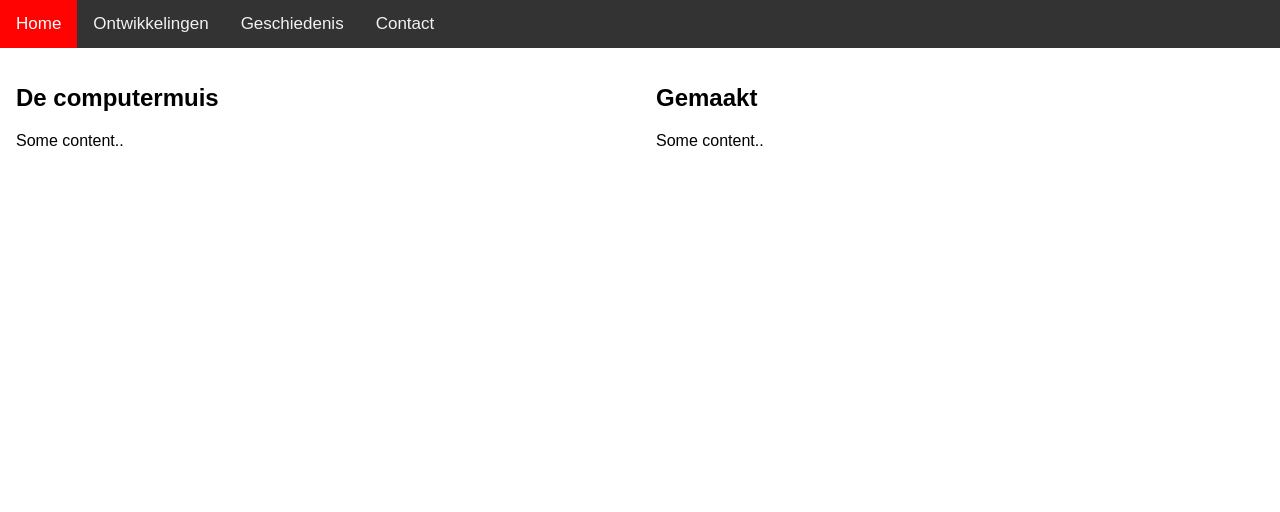
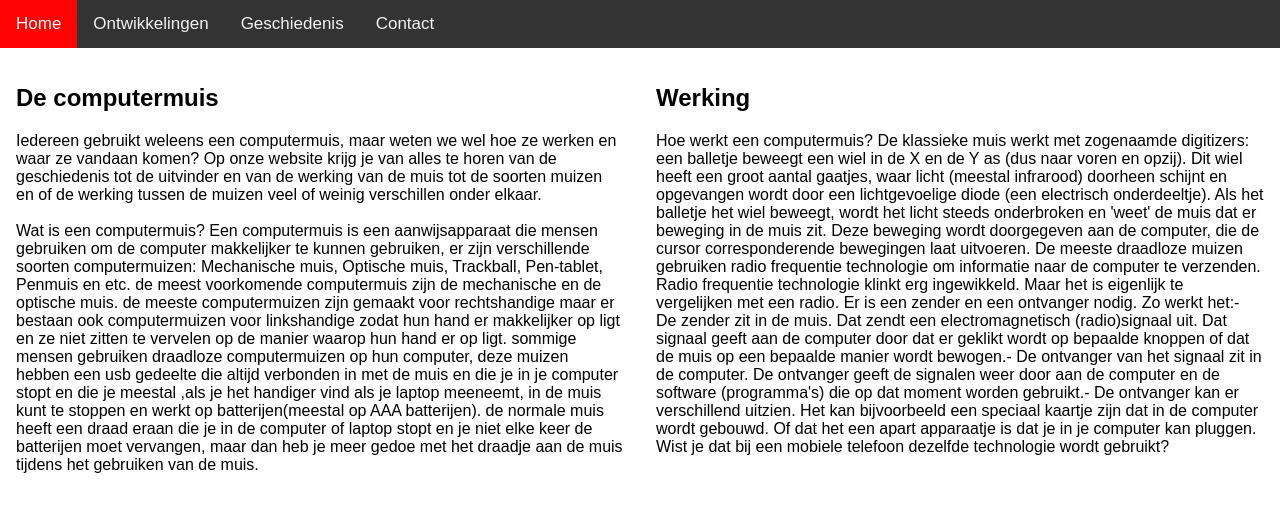
Before and after one commit to maritdeman/informatica01computermuis.github.io, a plain HTML site: page index.html in a window 1280 px wide. Drawn offline with Linux system fonts and the light colour scheme.

Commit message:
Update index.html

```diff
--- a/index.html
+++ b/index.html
@@ -20,11 +20,14 @@
   <div class="row">
     <div class="col-3 col-s-6" style="padding:16px; float: left">
       <h2>De computermuis</h2>
-      <p>Some content..</p>
+      <p> Iedereen gebruikt weleens een computermuis, maar weten we wel hoe ze werken en waar ze vandaan komen? Op onze website krijg je van alles te horen van de geschiedenis tot de uitvinder en van de werking van de muis tot de soorten muizen en of de werking tussen de muizen veel of weinig verschillen onder elkaar.
+        <br><br>
+        Wat is een computermuis? Een computermuis is een aanwijsapparaat die mensen gebruiken om de computer makkelijker te kunnen gebruiken, er zijn verschillende soorten computermuizen: Mechanische muis, Optische muis, Trackball, Pen-tablet, Penmuis en etc. de meest voorkomende computermuis zijn de mechanische en de optische muis. de meeste computermuizen zijn gemaakt voor rechtshandige maar er bestaan ook computermuizen voor linkshandige zodat hun hand er makkelijker op ligt en ze niet zitten te vervelen op de manier waarop hun hand er op ligt. sommige mensen gebruiken draadloze computermuizen op hun computer, deze muizen hebben een usb gedeelte die altijd verbonden in met de muis en die je in je computer stopt en die je meestal ,als je het handiger vind als je laptop meeneemt, in de muis kunt te stoppen en werkt op batterijen(meestal op AAA batterijen). de normale muis heeft een draad eraan die je in de computer of laptop stopt en je niet elke keer de batterijen moet vervangen, maar dan heb je meer gedoe met het draadje aan de muis tijdens het gebruiken van de muis.
+      </p>
     </div>
     <div class="col-3 col-s-6" style="padding:16px; float: right">
-      <h2>Gemaakt</h2>
-      <p>Some content..</p>
+      <h2>Werking</h2>
+      <p>Hoe werkt een computermuis? De klassieke muis werkt met zogenaamde digitizers: een balletje beweegt een wiel in de X en de Y as (dus naar voren en opzij). Dit wiel heeft een groot aantal gaatjes, waar licht (meestal infrarood) doorheen schijnt en opgevangen wordt door een lichtgevoelige diode (een electrisch onderdeeltje). Als het balletje het wiel beweegt, wordt het licht steeds onderbroken en 'weet' de muis dat er beweging in de muis zit. Deze beweging wordt doorgegeven aan de computer, die de cursor corresponderende bewegingen laat uitvoeren. De meeste draadloze muizen gebruiken radio frequentie technologie om informatie naar de computer te verzenden. Radio frequentie technologie klinkt erg ingewikkeld. Maar het is eigenlijk te vergelijken met een radio. Er is een zender en een ontvanger nodig. Zo werkt het:- De zender zit in de muis. Dat zendt een electromagnetisch (radio)signaal uit. Dat signaal geeft aan de computer door dat er geklikt wordt op bepaalde knoppen of dat de muis op een bepaalde manier wordt bewogen.- De ontvanger van het signaal zit in de computer. De ontvanger geeft de signalen weer door aan de computer en de software (programma's) die op dat moment worden gebruikt.- De ontvanger kan er verschillend uitzien. Het kan bijvoorbeeld een speciaal kaartje zijn dat in de computer wordt gebouwd. Of dat het een apart apparaatje is dat je in je computer kan pluggen. Wist je dat bij een mobiele telefoon dezelfde technologie wordt gebruikt?</p>
     </div>
   </div>
 </div>
```
